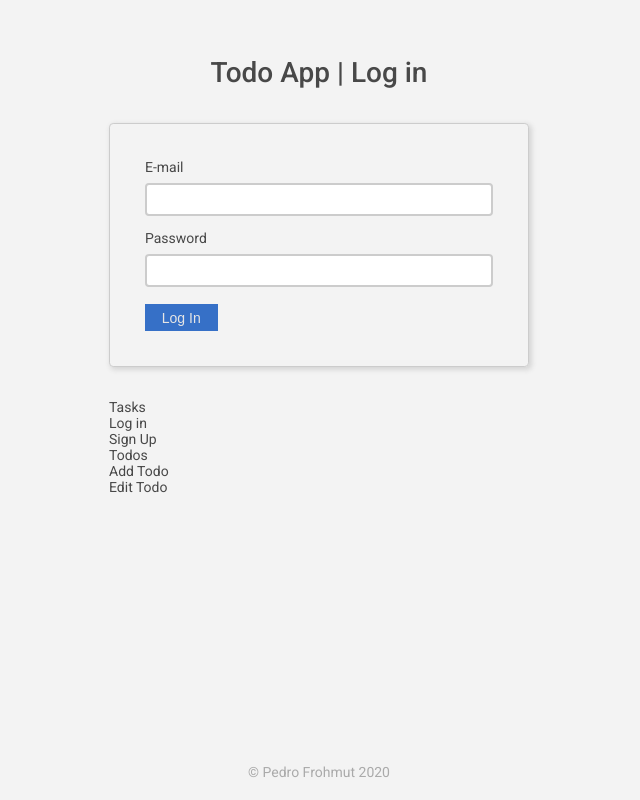
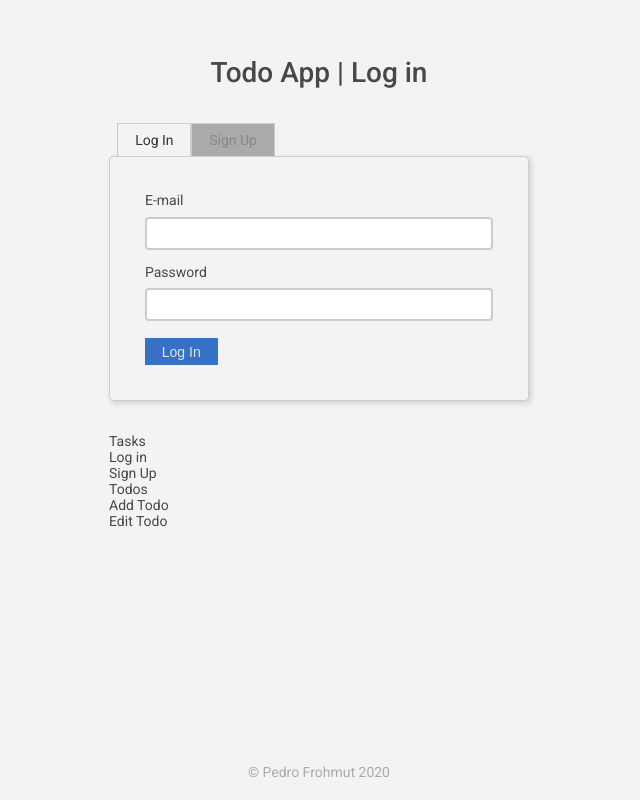
Before and after one commit to pedrofrohmut/todos-client-typescript, a React (Create React App) app: page /login in a window 1280 px wide. Shown: the whole page, without its empty margins (321-961 px from the left). Built offline with nearby package versions, Linux system fonts and the light colour scheme.

Commit message:
Form Tabs

```diff
--- a/package.json
+++ b/package.json
@@ -13,7 +13,7 @@
     "@types/react": "^16.9.0",
     "@types/react-dom": "^16.9.0",
     "@types/react-router-dom": "^5.1.5",
-    "@types/styled-components": "^5.1.2",
+    "@types/styled-components": "^5.1.4",
     "@typescript-eslint/eslint-plugin": "^3.10.1",
     "@typescript-eslint/parser": "^3.10.1",
     "eslint": "6.6.0",
--- a/src/App.tsx
+++ b/src/App.tsx
@@ -14,8 +14,6 @@ import AddTodoPage from "./pages/AddTodoPage"
 import EditTodoPage from "./pages/EditTodoPage"
 
 import { Container, Content, Footer } from "./styles"
-
-// TODO: Add GuestRoute and UserRoute
 
 const App = () => {
   const { isAuthenticated } = useContext(AppContext)
--- /dev/null
+++ b/src/components/shared/FormTab/index.tsx
@@ -0,0 +1,13 @@
+import React from "react"
+
+import { Container } from "./styles"
+
+interface Props {
+  isActive?: boolean
+}
+
+const FormTab: React.FC<Props> = ({ children, isActive }) => (
+  <Container isActive={isActive}>{children}</Container>
+)
+
+export default FormTab
--- /dev/null
+++ b/src/components/shared/FormTab/styles.ts
@@ -0,0 +1,14 @@
+import styled from "styled-components"
+
+interface ContainerProps {
+  isActive?: boolean
+}
+
+export const Container = styled.div<ContainerProps>`
+  display: inline-block;
+  padding: 0.6rem 1.2rem;
+  border: 1px solid var(--grey8);
+  border-bottom: 0;
+  color: ${props => props.isActive ? "var(--grey2)" : "var(--grey5)"};
+  background-color: ${props => props.isActive ? "var(--grey10)" : "var(--grey7)"};
+`
--- /dev/null
+++ b/src/components/shared/FormTabs/index.tsx
@@ -0,0 +1,9 @@
+import React from "react"
+
+import { Container } from "./styles"
+
+const FormTabs: React.FC = ({ children }) => (
+  <Container>{children}</Container>
+)
+
+export default FormTabs
--- /dev/null
+++ b/src/components/shared/FormTabs/styles.ts
@@ -0,0 +1,5 @@
+import styled from "styled-components"
+
+export const Container = styled.div`
+  padding-left: 0.6rem;
+`
--- a/src/pages/LoginPage/index.tsx
+++ b/src/pages/LoginPage/index.tsx
@@ -3,10 +3,16 @@ import React from "react"
 import { Container } from "./styles"
 
 import PageTitle from "../../components/shared/PageTitle"
+import FormTabs from "../../components/shared/FormTabs"
+import FormTab from "../../components/shared/FormTab"
 
 const LoginPage: React.FC = () => (
   <Container className="LoginPage">
     <PageTitle>Todo App | Log in</PageTitle>
+    <FormTabs>
+      <FormTab isActive={true}>Log In</FormTab>
+      <FormTab>Sign Up</FormTab>
+    </FormTabs>
     <div className="form-wrapper">
       <form>
         <div className="form-group">
--- a/src/pages/SignUpPage/index.tsx
+++ b/src/pages/SignUpPage/index.tsx
@@ -1,12 +1,18 @@
 import React from "react"
 
+import { Container } from "./styles"
+
 import PageTitle from "../../components/shared/PageTitle"
-
-import { Container } from "./styles"
+import FormTabs from "../../components/shared/FormTabs"
+import FormTab from "../../components/shared/FormTab"
 
 const SignUpPage: React.FC = () => (
   <Container className="SignUpPage">
     <PageTitle>Todo App | Sign up</PageTitle>
+    <FormTabs>
+      <FormTab>Log In</FormTab>
+      <FormTab isActive={true}>Sign Up</FormTab>
+    </FormTabs>
     <div className="form-wrapper">
       <form>
         <div className="form-group">
```
